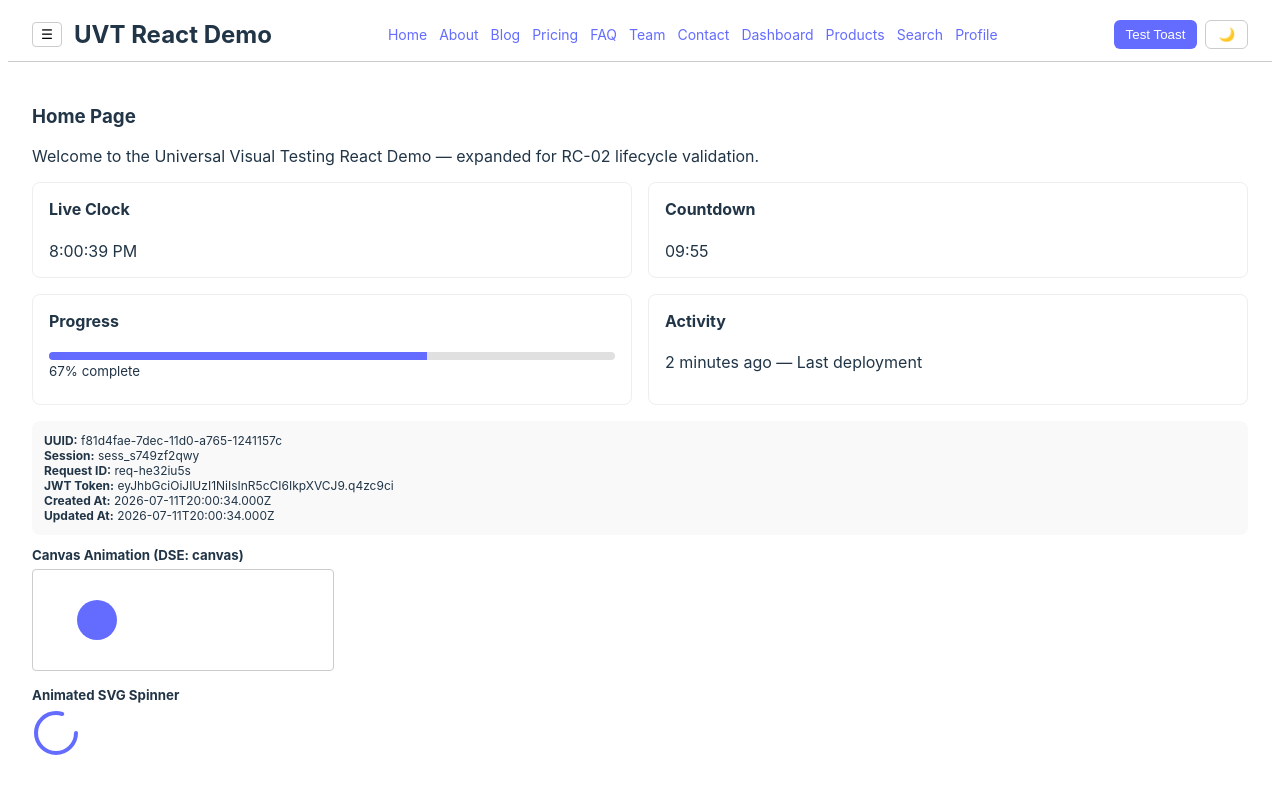
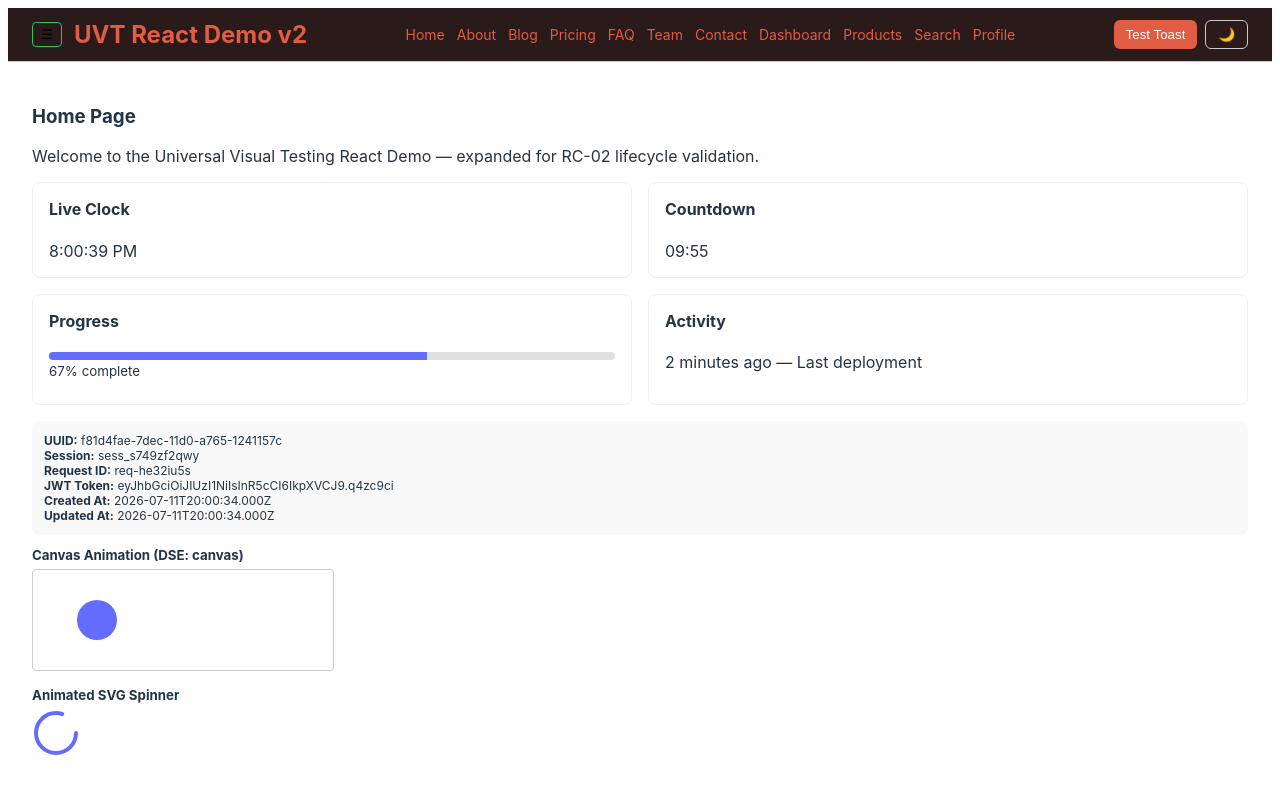
Before and after one commit to piyush241203/UVT_Testing3, a React (Vite) app: page / in a window 1280 px wide. Shown: the top 794 px of the page. Built offline with nearby package versions, Linux system fonts and the light colour scheme.

Commit message:
UI improvements: amber theme, updated header, sidebar, and card styles

```diff
--- a/src/App.tsx
+++ b/src/App.tsx
@@ -186,8 +186,8 @@ function Sidebar({ visible }: { visible: boolean }) {
   if (!visible) return null;
   return (
     <aside style={{
-      width: '200px', minHeight: '100%', background: '#f0f0ff',
-      borderRight: '1px solid #ddd', padding: '16px', flexShrink: 0
+      width: '200px', minHeight: '100%', background: '#f3fff3',
+      borderRight: '2px solid #22c55e', padding: '16px', flexShrink: 0
     }}>
       <nav style={{ display: 'flex', flexDirection: 'column', gap: '10px' }}>
         <Link to="/analytics">Analytics</Link>
@@ -215,17 +215,17 @@ function Layout({ children }: { children: React.ReactNode }) {
       <style>{`
         @keyframes skeletonPulse { 0%,100%{opacity:1} 50%{opacity:.5} }
         @keyframes slideIn { from{transform:translateX(100%)} to{transform:translateX(0)} }
-        nav a, nav button { color: #646cff; text-decoration: none; font-size: 14px; cursor: pointer; background: none; border: none; padding: 0; }
+        nav a, nav button { color: #e05d44; text-decoration: none; font-size: 14px; cursor: pointer; background: none; border: none; padding: 0; }
         nav a:hover, nav button:hover { text-decoration: underline; }
       `}</style>
       <header style={{
         display: 'flex', justifyContent: 'space-between', alignItems: 'center',
         borderBottom: '1px solid #ccc', padding: '12px 24px',
-        background: theme === 'light' ? '#fff' : '#242424'
+        background: theme === 'light' ? '#2a1a1a' : '#0f0f0f',
       }}>
         <div style={{ display: 'flex', alignItems: 'center', gap: '12px' }}>
-          <button onClick={() => setSidebarOpen(v => !v)} style={{ background: 'none', border: '1px solid #ccc', borderRadius: '4px', padding: '4px 8px', cursor: 'pointer' }}>☰</button>
-          <h2 style={{ margin: 0 }}>UVT React Demo</h2>
+          <button onClick={() => setSidebarOpen(v => !v)} style={{ background: 'none', border: '1px solid #22c55e', borderRadius: '4px', padding: '4px 8px', cursor: 'pointer' }}>☰</button>
+          <h2 style={{ margin: 0, color: '#e05d44' }}>UVT React Demo v2</h2>
         </div>
         <nav style={{ display: 'flex', gap: '12px', flexWrap: 'wrap' }}>
           <Link to="/">Home</Link>
@@ -241,7 +241,7 @@ function Layout({ children }: { children: React.ReactNode }) {
           <Link to="/profile">Profile</Link>
         </nav>
         <div style={{ display: 'flex', gap: '8px' }}>
-          <button onClick={() => setToast('Visual test triggered!')} style={{ cursor: 'pointer', padding: '6px 12px', background: '#646cff', color: '#fff', border: 'none', borderRadius: '6px' }}>
+          <button onClick={() => setToast('Visual test triggered!')} style={{ cursor: 'pointer', padding: '6px 12px', background: '#e05d44', color: '#fff', border: 'none', borderRadius: '6px' }}>
             Test Toast
           </button>
           <button onClick={() => setTheme(t => t === 'light' ? 'dark' : 'light')} style={{ cursor: 'pointer', padding: '6px 12px', background: 'transparent', border: '1px solid #ccc', borderRadius: '6px' }}>
@@ -447,8 +447,8 @@ function Analytics() {
       <h3>Analytics</h3>
       <div style={{ display: 'grid', gridTemplateColumns: 'repeat(3, 1fr)', gap: '16px', marginBottom: '24px' }}>
         {[{ label: 'Builds', value: '1,842' }, { label: 'Snapshots', value: '24,901' }, { label: 'Pass Rate', value: '99.7%' }].map(m => (
-          <div key={m.label} style={{ padding: '16px', background: '#f5f5ff', borderRadius: '10px', textAlign: 'center' }}>
-            <div style={{ fontSize: '28px', fontWeight: 700, color: '#646cff' }}>{m.value}</div>
+          <div key={m.label} style={{ padding: '16px', background: '#fff7ed', borderRadius: '10px', textAlign: 'center', border: '1px solid #fed7aa' }}>
+            <div style={{ fontSize: '28px', fontWeight: 700, color: '#e05d44' }}>{m.value}</div>
             <div style={{ color: '#666' }}>{m.label}</div>
           </div>
         ))}
@@ -620,11 +620,11 @@ function Dashboard() {
   return (
     <div>
       <h3>Dashboard</h3>
-      <div style={{ display: 'grid', gridTemplateColumns: 'repeat(4, 1fr)', gap: '16px', marginBottom: '32px' }}>
+      <div style={{ display: 'grid', gridTemplateColumns: 'repeat(4, 1fr)', gap: '12px', marginBottom: '24px' }}>
         {Object.entries(data.metrics).map(([k, v]) => (
-          <div key={k} style={{ padding: '20px', background: '#eef2ff', border: '1px solid #d0d7ff', borderRadius: '12px', textAlign: 'center', boxShadow: '0 4px 6px rgba(0,0,0,0.05)' }}>
-            <div style={{ fontSize: '28px', fontWeight: 800, color: '#4f46e5' }}>{String(v)}</div>
-            <div style={{ color: '#4b5563', fontSize: '14px', textTransform: 'uppercase', letterSpacing: '0.05em' }}>{k}</div>
+          <div key={k} style={{ padding: '14px', background: '#fff7ed', borderRadius: '10px', textAlign: 'center', border: '1px solid #fed7aa' }}>
+            <div style={{ fontSize: '24px', fontWeight: 700, color: '#e05d44' }}>{String(v)}</div>
+            <div style={{ color: '#666', fontSize: '13px', textTransform: 'capitalize' }}>{k}</div>
           </div>
         ))}
       </div>
```
